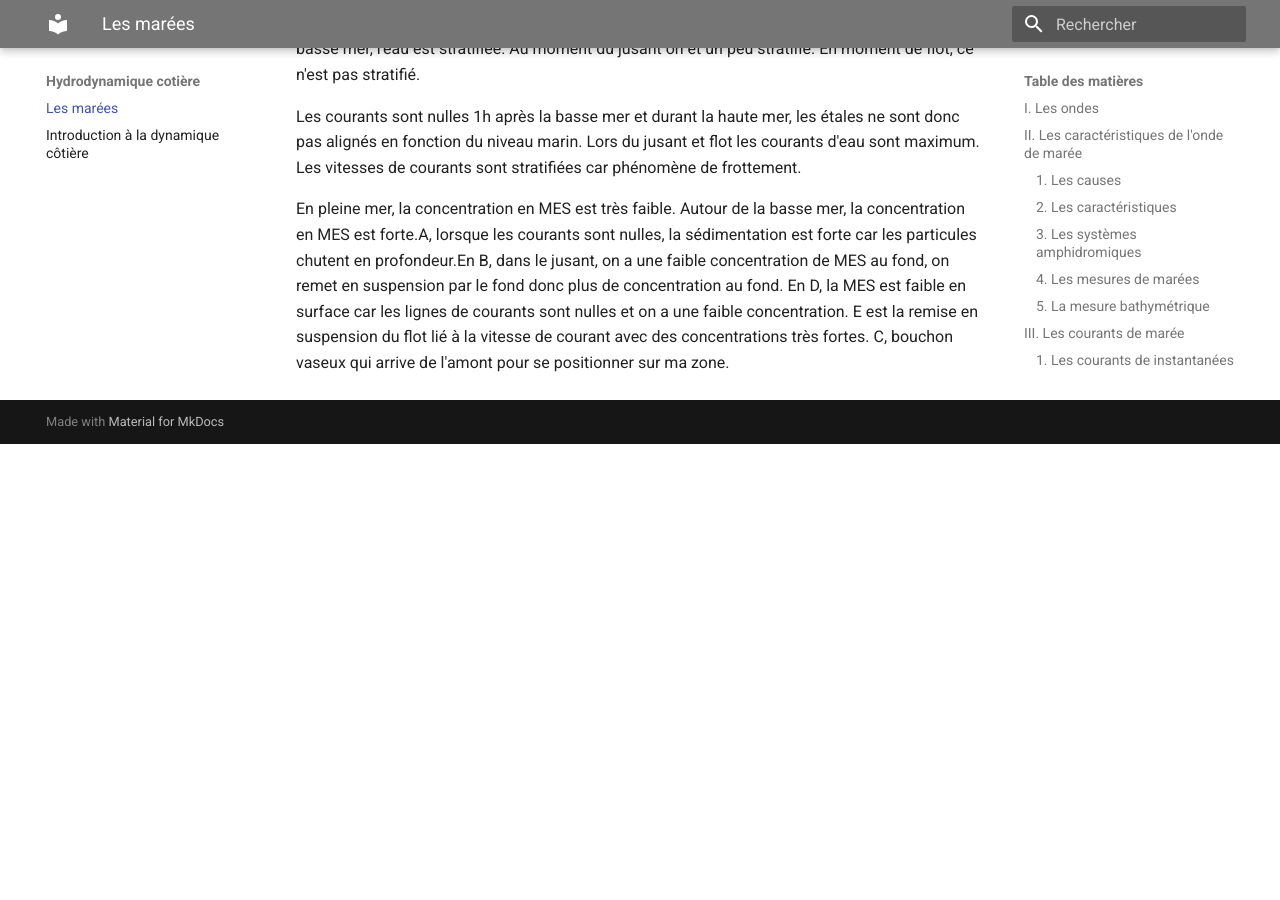
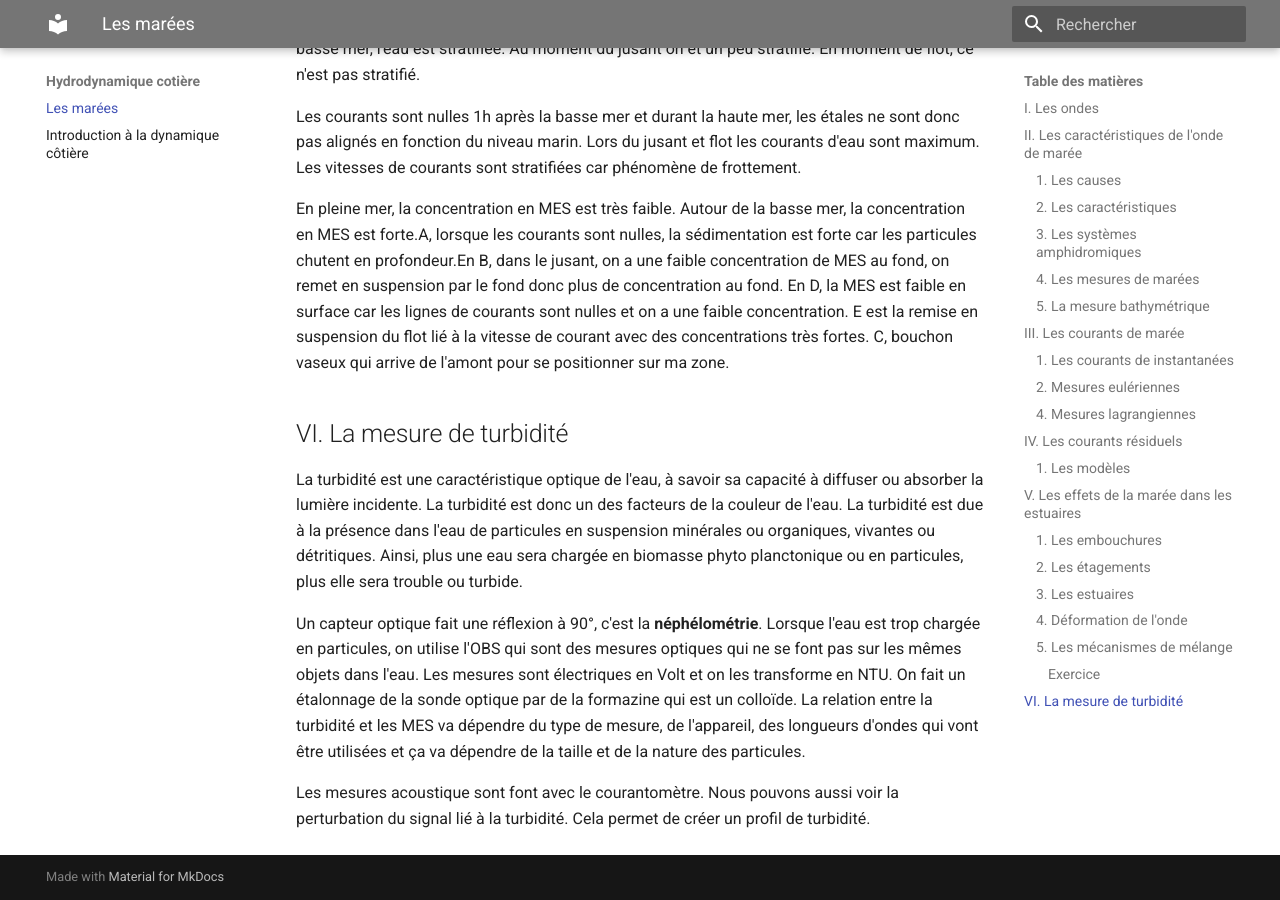
Before and after one commit to Lizeem/L3STcours, an MkDocs documentation site: the page built from Docs/Hydrodynamique cotière/Les marées.md, in a window 1280 px wide and 900 px high, scrolled down 8895 px. Built offline with MkDocs 1.6.1 and Material for MkDocs 9.7.7, drawn with Linux system fonts in a browser that asks for light colours; before the commit the page ends 9339 px from its top, so only the background shows below that.

Commit message:
Update les marées

```diff
--- a/Docs/Hydrodynamique cotière/Les marées.md
+++ b/Docs/Hydrodynamique cotière/Les marées.md
@@ -206,3 +206,12 @@
 Les courants sont nulles 1h après la basse mer et durant la haute mer, les étales ne sont donc pas alignés en fonction du niveau marin. Lors du jusant et flot les courants d'eau sont maximum. Les vitesses de courants sont stratifiées car phénomène de frottement.
 
 En pleine mer, la concentration en MES est très faible. Autour de la basse mer, la concentration en MES est forte.A, lorsque les courants sont nulles, la sédimentation est forte car les particules chutent en profondeur.En B, dans le jusant, on a une faible concentration de MES au fond, on remet en suspension par le fond donc plus de concentration au fond. En D, la MES est faible en surface car les lignes de courants sont nulles et on a une faible concentration. E est la remise en suspension du flot lié à la vitesse de courant avec des concentrations très fortes. C, bouchon vaseux qui arrive de l'amont pour se positionner sur ma zone.
+
+## VI. La mesure de turbidité
+
+La turbidité est une caractéristique optique de l'eau, à savoir sa capacité à diffuser ou absorber la lumière incidente. La turbidité est donc un des facteurs de la couleur de l'eau. La turbidité est due à la présence dans l'eau de particules en suspension minérales ou organiques, vivantes ou détritiques. Ainsi, plus une eau sera chargée en biomasse phyto planctonique ou en particules, plus elle sera trouble ou turbide.
+
+Un capteur optique fait une réflexion à 90°, c'est la **néphélométrie**. Lorsque l'eau est trop chargée en particules, on utilise l'OBS qui sont des mesures optiques qui ne se font pas sur les mêmes objets dans l'eau. Les mesures sont électriques en Volt et on les transforme en NTU.
+On fait un étalonnage de la sonde optique par de la formazine qui est un colloïde. La relation entre la turbidité et les MES va dépendre du type de mesure, de l'appareil, des longueurs d'ondes qui vont être utilisées et ça va dépendre de la taille et de la nature des particules.
+
+Les mesures acoustique sont font avec le courantomètre. Nous pouvons aussi voir la perturbation du signal lié à la turbidité. Cela permet de créer un profil de turbidité.
```
